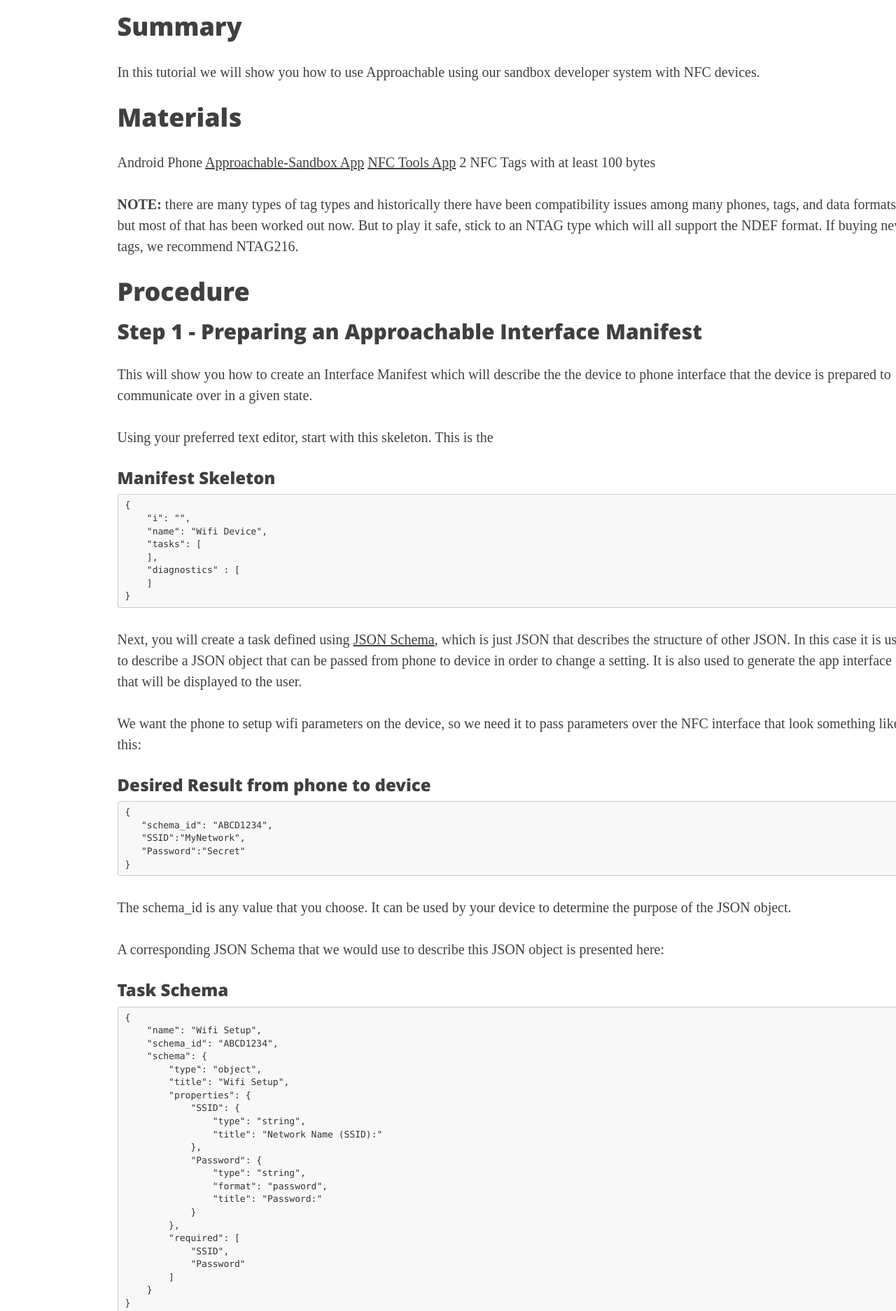
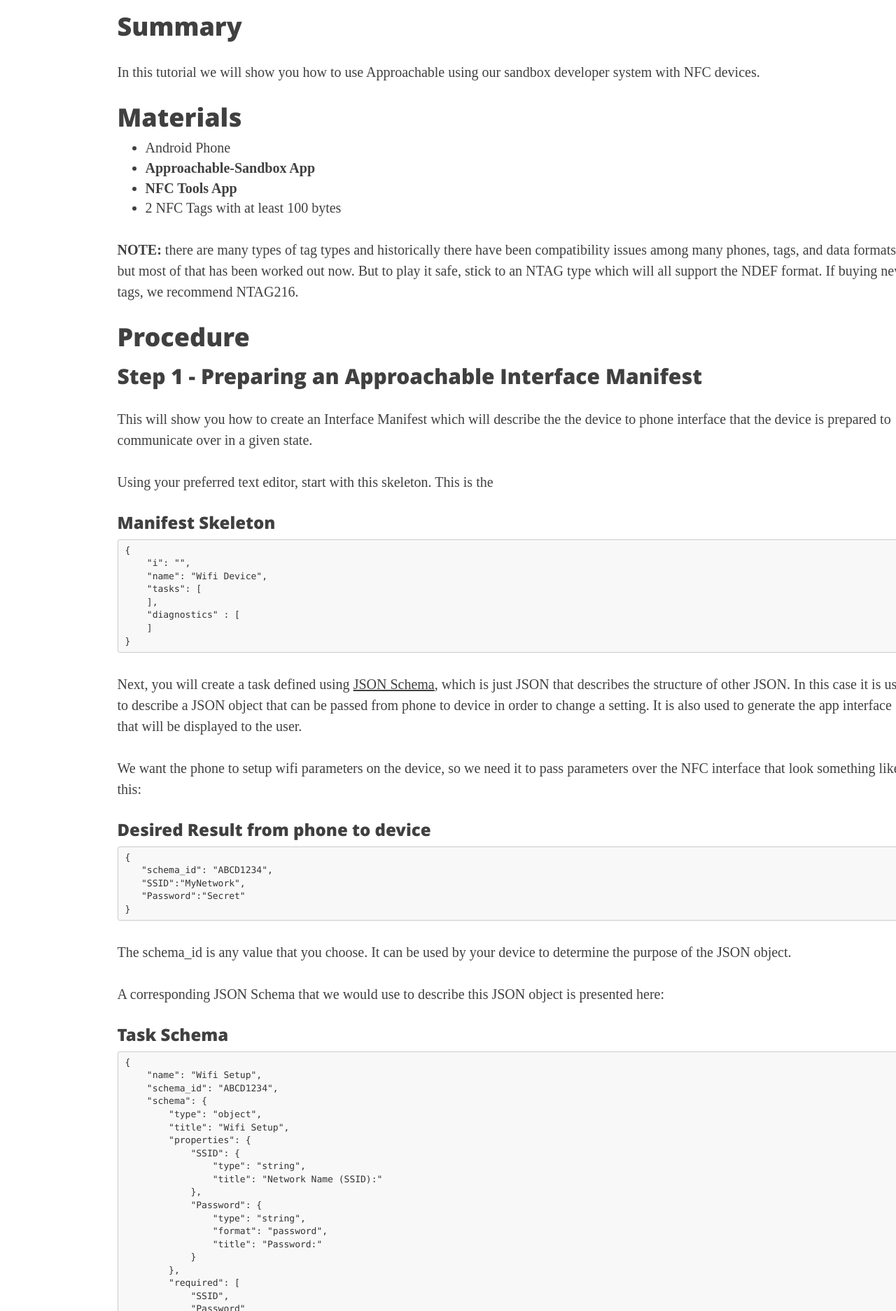
Before and after one commit to Approachable/approachable.github.io, a Jekyll site: the page built from _posts/2016-10-15-Tutorial-1.markdown, in a window 1280 px wide. Shown: the part 451-2325 px from the top of the page at 70% size. Built offline with Jekyll 4.4.1, drawn with Linux system fonts in a browser that asks for light colours; some web fonts are replaced.

```diff
--- a/_posts/2016-10-15-Tutorial-1.markdown
+++ b/_posts/2016-10-15-Tutorial-1.markdown
@@ -13,10 +13,10 @@ In this tutorial we will show you how to use Approachable using our sandbox deve
 
 # Materials
 
-Android Phone
-[Approachable-Sandbox App](https://play.google.com/store/apps/details?id=tech.approachable.strap&hl=en)
-[NFC Tools App](https://play.google.com/store/apps/details?id=com.wakdev.wdnfc&hl=en)
-2 NFC Tags with at least 100 bytes
+* Android Phone
+* [**Approachable-Sandbox App**](https://play.google.com/store/apps/details?id=tech.approachable.strap&hl=en)
+* [**NFC Tools App**](https://play.google.com/store/apps/details?id=com.wakdev.wdnfc&hl=en)
+* 2 NFC Tags with at least 100 bytes
 
 **NOTE:** there are many types of tag types and historically there have been compatibility issues among many phones, tags, and data formats, but most of that has been worked out now. But to play it safe, stick to an NTAG type which will all support the NDEF format. If buying new tags, we recommend NTAG216.
 
```
Also changed, not shown: 2 other files.
